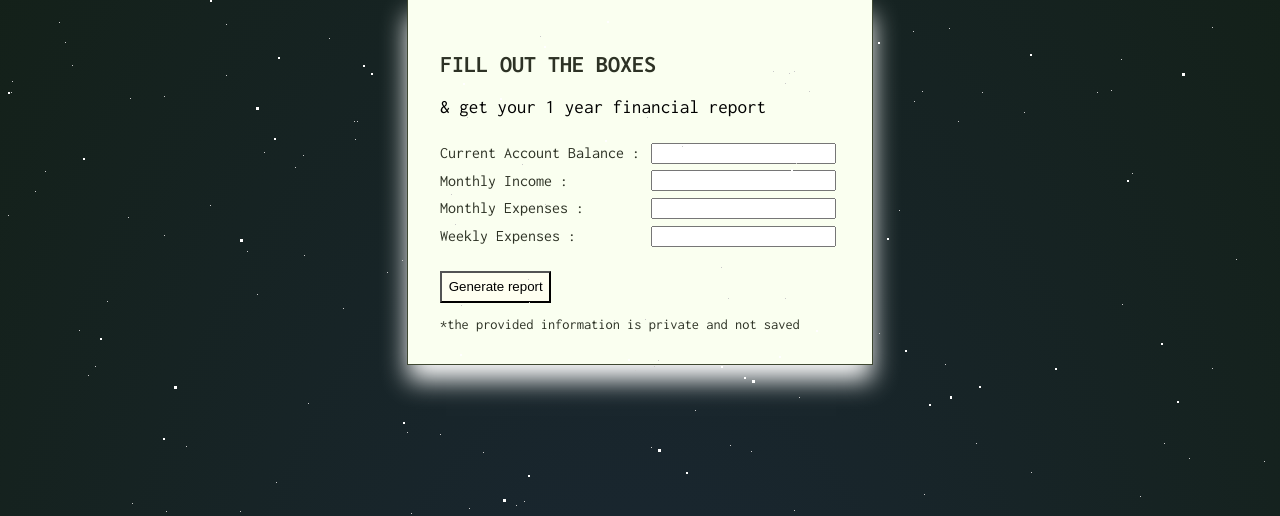
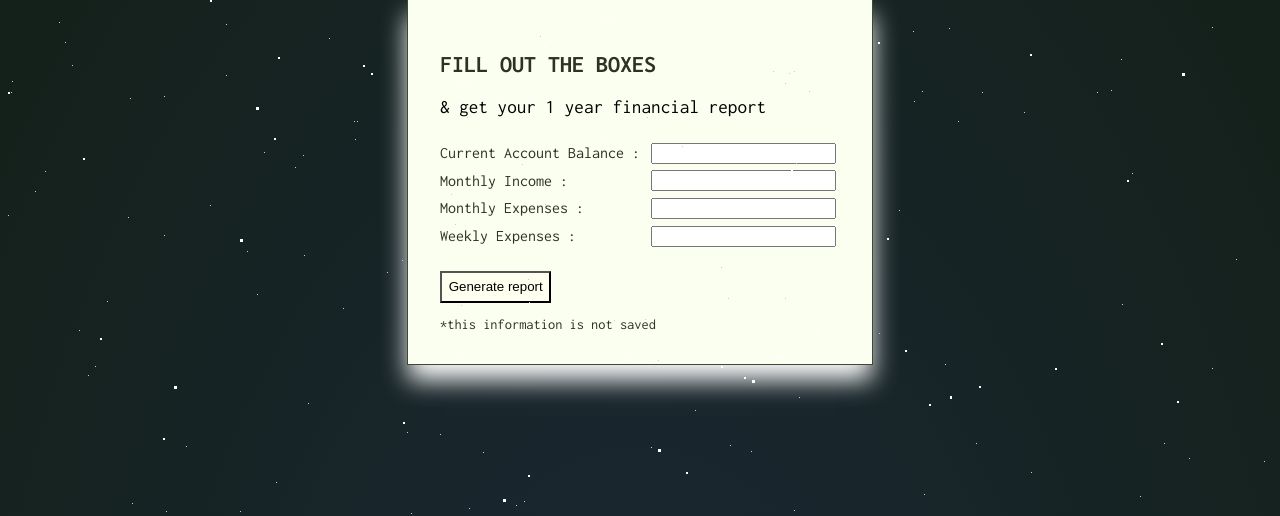
Before and after one commit to 11lll/acount-balance-app, a Flask app: page / in a window 1280 px wide. Shown: the part 167-683 px from the top of the page. Run offline with Flask 2, Linux system fonts and the light colour scheme.

Commit message:
Add files via upload

```diff
--- a/templates/index.html
+++ b/templates/index.html
@@ -34,7 +34,7 @@
                             </div>
                         </form>
 
-                    <div class="hero-footer">*the provided information is private and not saved</div>
+                    <div class="hero-footer">*this information is not saved</div>
             </div>
         </section>
     </section>
```
